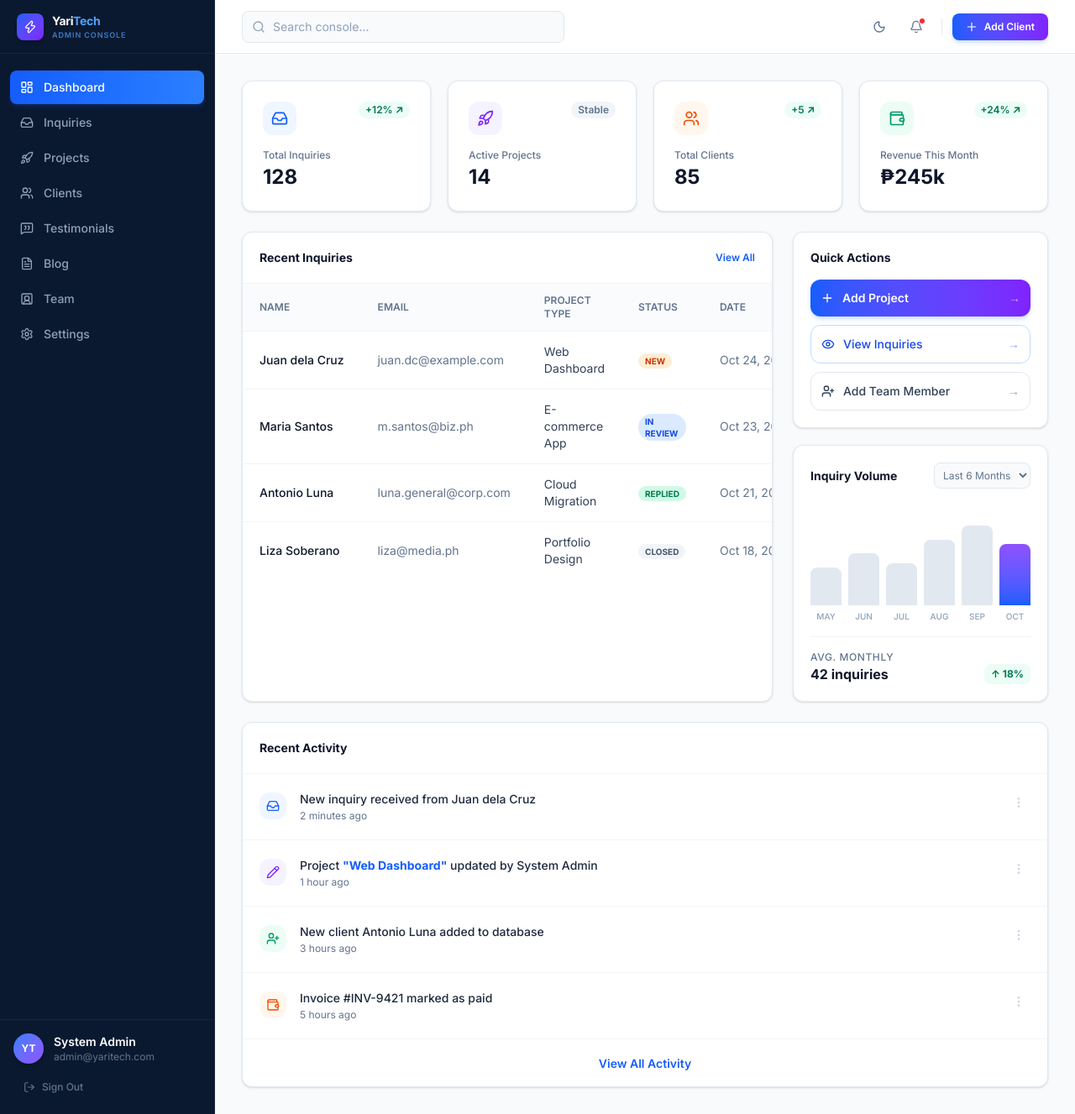
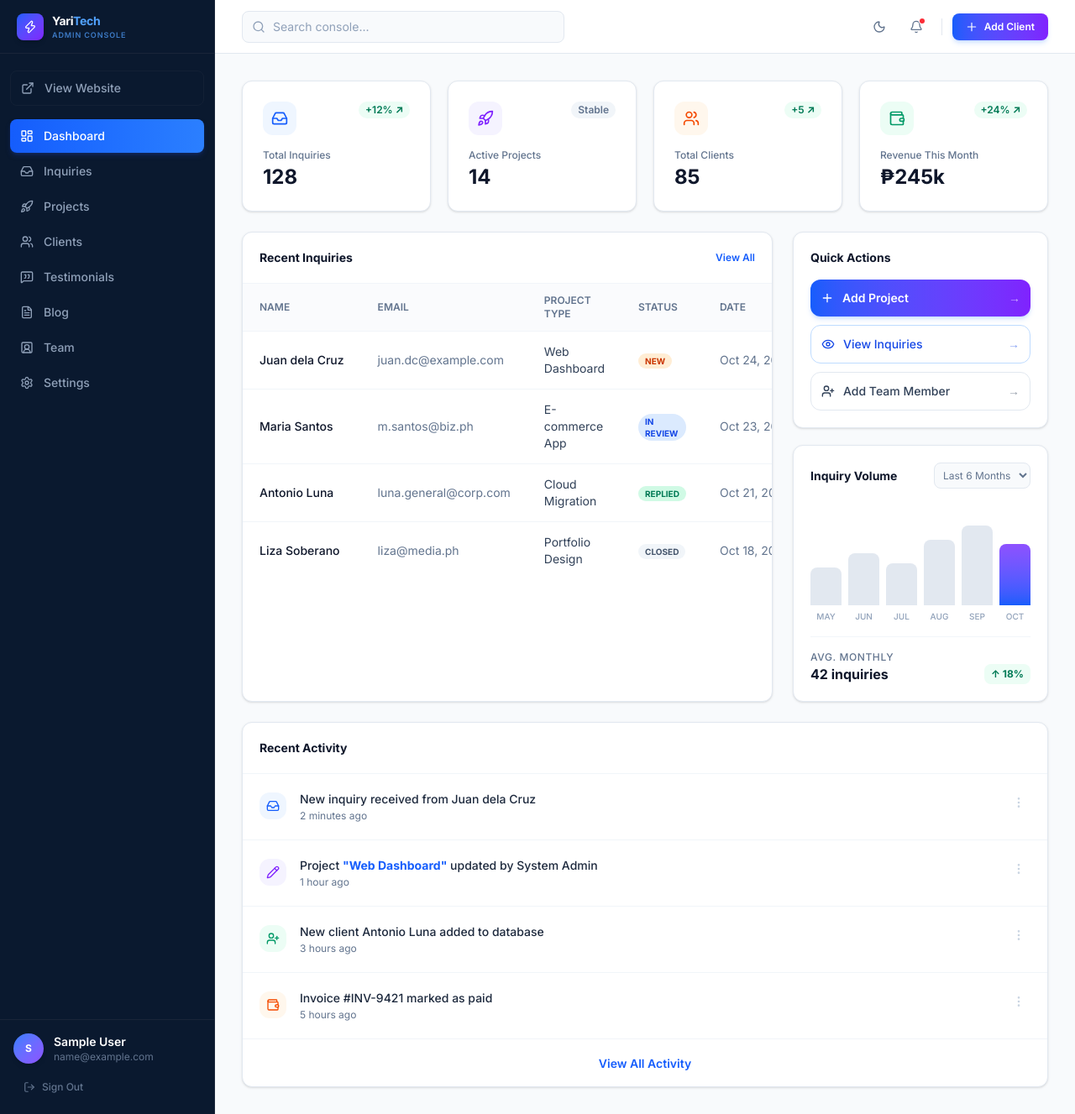
Before and after one commit to l3yuu/YariTech, a React (Vite) app in the folder frontend/: page /admin/dashboard in a window 1280 px wide. Shown: the whole page at 84% size. Built offline with nearby package versions, Linux system fonts and the light colour scheme; sample sign-in values are in the browser's storage.

Commit message:
feat: implement authentication state syncing across tabs and update navbar/admin layout with user-aware navigation and profiles

```diff
--- a/frontend/src/components/Navbar.tsx
+++ b/frontend/src/components/Navbar.tsx
@@ -2,11 +2,14 @@ import React, { useEffect, useState } from 'react';
 import { Menu, X, Sun, Moon, Zap } from 'lucide-react';
 import { Link } from 'react-router-dom';
 import { useTheme } from '../context/ThemeContext';
+import { useAuth } from '../context/AuthContext';
 
 const Navbar = () => {
   const [isOpen, setIsOpen] = React.useState(false);
   const [scrolled, setScrolled] = useState(false);
   const { theme, toggleTheme } = useTheme();
+  const { user } = useAuth();
+
 
   useEffect(() => {
     const onScroll = () => setScrolled(window.scrollY > 10);
@@ -65,10 +68,10 @@ const Navbar = () => {
               {theme === 'dark' ? <Sun className="w-4 h-4" /> : <Moon className="w-4 h-4" />}
             </button>
             <Link
-              to="/login"
+              to={user ? "/admin/dashboard" : "/login"}
               className="text-sm font-medium text-slate-600 dark:text-slate-400 hover:text-slate-900 dark:hover:text-white transition-colors"
             >
-              Login
+              {user ? 'Dashboard' : 'Login'}
             </Link>
             <a
               href="#contact"
@@ -107,8 +110,12 @@ const Navbar = () => {
             </a>
           ))}
           <div className="pt-3 flex flex-col gap-2 border-t border-slate-200 dark:border-slate-800 mt-3">
-            <Link to="/login" className="block px-3 py-2.5 rounded-lg text-sm font-medium text-slate-700 dark:text-slate-300 hover:bg-slate-100 dark:hover:bg-slate-800 transition-colors">
-              Login
+            <Link
+              to={user ? "/admin/dashboard" : "/login"}
+              onClick={() => setIsOpen(false)}
+              className="block px-3 py-2.5 rounded-lg text-sm font-medium text-slate-700 dark:text-slate-300 hover:bg-slate-100 dark:hover:bg-slate-800 transition-colors"
+            >
+              {user ? 'Dashboard' : 'Login'}
             </Link>
             <a href="#contact" className="flex items-center justify-center px-4 py-2.5 rounded-lg text-sm font-semibold text-white bg-gradient-to-r from-blue-600 to-violet-600">
               Get Started
--- a/frontend/src/context/AuthContext.tsx
+++ b/frontend/src/context/AuthContext.tsx
@@ -22,13 +22,28 @@ export const AuthProvider: React.FC<{ children: React.ReactNode }> = ({ children
   const [loading, setLoading] = useState(true);
 
   useEffect(() => {
-    // Check for saved user in localStorage
+    // Check for saved user in localStorage on initial load
     const savedUser = localStorage.getItem('userInfo');
     if (savedUser) {
       setUser(JSON.parse(savedUser));
     }
     setLoading(false);
+
+    // Sync state across tabs
+    const handleStorageChange = (e: StorageEvent) => {
+      if (e.key === 'userInfo') {
+        if (e.newValue) {
+          setUser(JSON.parse(e.newValue));
+        } else {
+          setUser(null);
+        }
+      }
+    };
+
+    window.addEventListener('storage', handleStorageChange);
+    return () => window.removeEventListener('storage', handleStorageChange);
   }, []);
+
 
   const login = (userData: User) => {
     setUser(userData);
--- a/frontend/src/layouts/AdminLayout.tsx
+++ b/frontend/src/layouts/AdminLayout.tsx
@@ -1,16 +1,23 @@
 import { useState } from 'react';
-import { Outlet, NavLink, useNavigate } from 'react-router-dom';
+import { Outlet, NavLink, useNavigate, Link } from 'react-router-dom';
 import {
   LayoutDashboard, Inbox, Rocket, Users, MessageSquareQuote,
   FileText, UserSquare2, Settings, Search, Bell, Menu, X, LogOut,
-  Sun, Moon, Zap
+  Sun, Moon, Zap, ExternalLink
 } from 'lucide-react';
+import { useAuth } from '../context/AuthContext';
 import { useTheme } from '../context/ThemeContext';
 
 const AdminLayout = () => {
   const [sidebarOpen, setSidebarOpen] = useState(false);
   const navigate = useNavigate();
   const { theme, toggleTheme } = useTheme();
+  const { user, logout } = useAuth();
+
+  const handleLogout = () => {
+    logout();
+    navigate('/login');
+  };
 
   const navigation = [
     { name: 'Dashboard', href: '/admin/dashboard', icon: LayoutDashboard },
@@ -50,6 +57,13 @@ const AdminLayout = () => {
 
         {/* Nav */}
         <nav className="flex-1 px-3 py-5 space-y-0.5 overflow-y-auto">
+          <Link
+            to="/"
+            className="flex items-center px-3 py-2.5 text-sm font-medium rounded-lg text-slate-400 hover:bg-slate-800/60 hover:text-white transition-all group mb-4 border border-slate-800/50"
+          >
+            <ExternalLink className="mr-3 flex-shrink-0 h-4 w-4" aria-hidden="true" />
+            View Website
+          </Link>
           {navigation.map((item) => (
             <NavLink
               key={item.name}
@@ -71,14 +85,16 @@ const AdminLayout = () => {
         {/* User + Logout */}
         <div className="p-4 border-t border-slate-800/80 space-y-3">
           <div className="flex items-center gap-3">
-            <div className="w-9 h-9 rounded-full bg-gradient-to-br from-blue-500 to-violet-500 flex items-center justify-center text-white font-bold text-xs shadow-md">YT</div>
+            <div className="w-9 h-9 rounded-full bg-gradient-to-br from-blue-500 to-violet-500 flex items-center justify-center text-white font-bold text-xs shadow-md">
+              {user?.name?.charAt(0) || 'A'}
+            </div>
             <div className="flex-1 min-w-0">
-              <p className="text-sm font-semibold text-white truncate">System Admin</p>
-              <p className="text-xs text-slate-500 truncate">admin@yaritech.com</p>
+              <p className="text-sm font-semibold text-white truncate">{user?.name || 'Admin User'}</p>
+              <p className="text-xs text-slate-500 truncate">{user?.email || 'admin@yaritech.ph'}</p>
             </div>
           </div>
           <button
-            onClick={() => navigate('/login')}
+            onClick={handleLogout}
             className="w-full flex items-center px-3 py-2 text-xs font-medium text-slate-500 hover:text-red-400 hover:bg-red-500/10 rounded-lg transition-colors group"
           >
             <LogOut className="w-3.5 h-3.5 mr-2 group-hover:text-red-400" />
```
